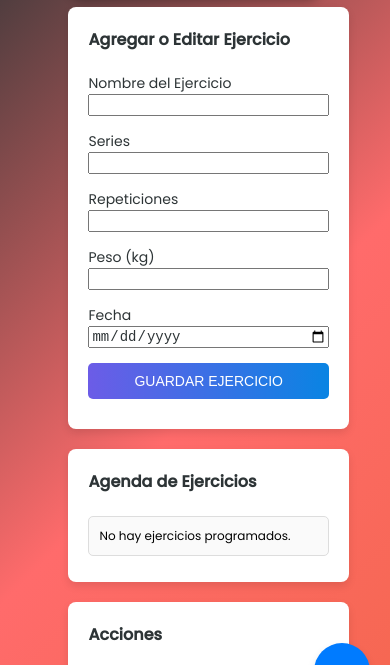
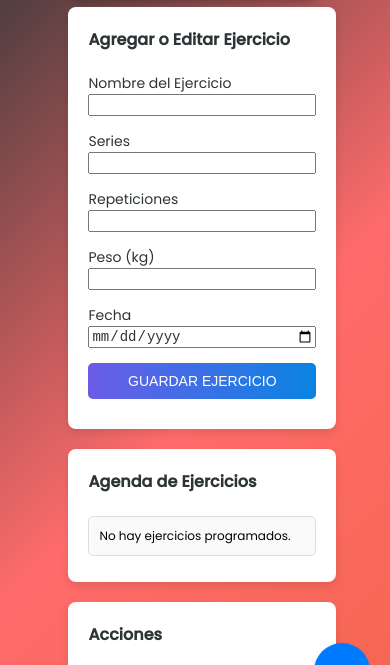
Before and after one commit to fedecerelli/elevva_gym, a plain HTML site: page index.html in a window 390 px wide. Shown: the part 125-790 px from the top of the page. Drawn offline with Linux system fonts and the light colour scheme.

Commit message:
Actualizar styles.css
adaptado para PC y smartphone

```diff
--- a/styles.css
+++ b/styles.css
@@ -56,36 +56,44 @@ header h1, footer h1 {
   margin: 0;
 }
 
-/* Estilo Base para Tarjetas */
 .card {
-  background: rgba(255, 255, 255, 0.9);
-  backdrop-filter: blur(10px);
-  border-radius: 1rem;
-  padding: 1.5rem;
-  box-shadow: 0 5px 15px rgba(0, 0, 0, 0.2);
-  margin-bottom: 1.5rem;
+  background: white;
+  border-radius: 8px;
+  padding: 20px;
+  margin: 10px auto; /* Centra las tarjetas y agrega espacio vertical */
+  box-shadow: 0 4px 8px rgba(0, 0, 0, 0.1);
+  width: 100%; /* Adapta el ancho al contenedor */
+  max-width: 480px; /* En pantallas grandes, limita el tamaño */
   transition: transform 0.3s, box-shadow 0.3s;
-  width: 100%; /* Por defecto ocupa todo el ancho del contenedor */
-  max-width: 480px; /* Evita que sea más grande que este valor */
 }
 
 .card:hover {
   transform: translateY(-5px);
-  box-shadow: 0 10px 30px rgba(0, 0, 0, 0.3);
+  box-shadow: 0 8px 16px rgba(0, 0, 0, 0.2);
 }
 
-/* Configuración Responsive */
-@media (max-width: 768px) {
+/* Estilo para pantallas grandes (PC) */
+@media (min-width: 1024px) {
   .card {
-    padding: 1rem; /* Reduce el padding en pantallas pequeñas */
-    max-width: 90%; /* Ocupa un 90% del ancho disponible */
+    max-width: 30%; /* Ocupa el 30% del ancho del contenedor */
+    margin: 20px; /* Espaciado uniforme */
   }
 }
 
-@media (max-width: 480px) {
+/* Estilo para tablets y pantallas medianas */
+@media (min-width: 768px) and (max-width: 1023px) {
   .card {
-    padding: 0.75rem; /* Ajusta aún más el padding para pantallas pequeñas */
-    max-width: 95%; /* Ocupa un 95% del ancho disponible */
+    max-width: 45%; /* Ocupa el 45% del ancho */
+    margin: 15px auto; /* Centrada con margen vertical */
+  }
+}
+
+/* Estilo para smartphones */
+@media (max-width: 767px) {
+  .card {
+    max-width: 90%; /* Ocupa el 90% del ancho */
+    padding: 15px; /* Reduce el padding para optimizar espacio */
+    margin: 10px auto; /* Espaciado lateral automático */
   }
 }
 
```
